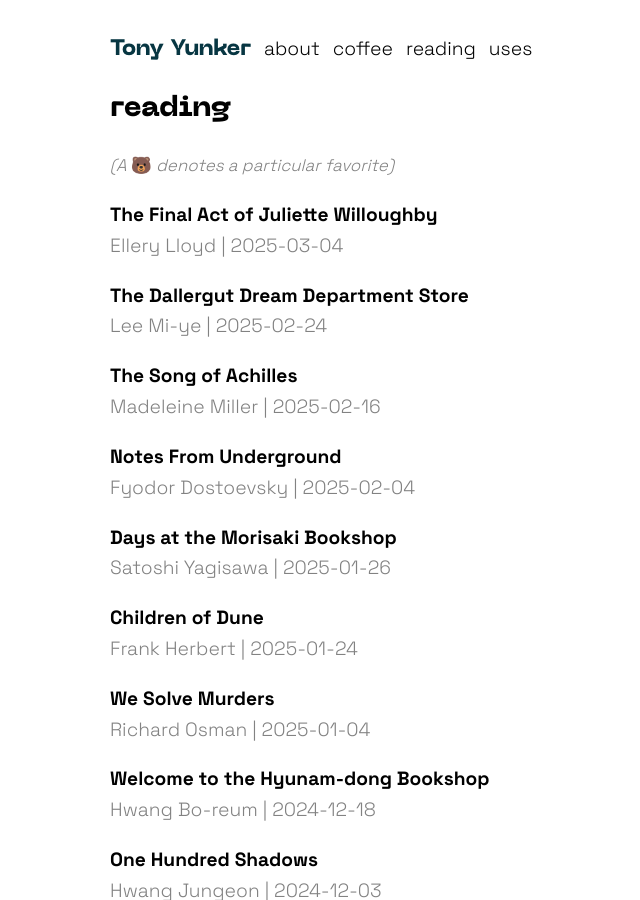
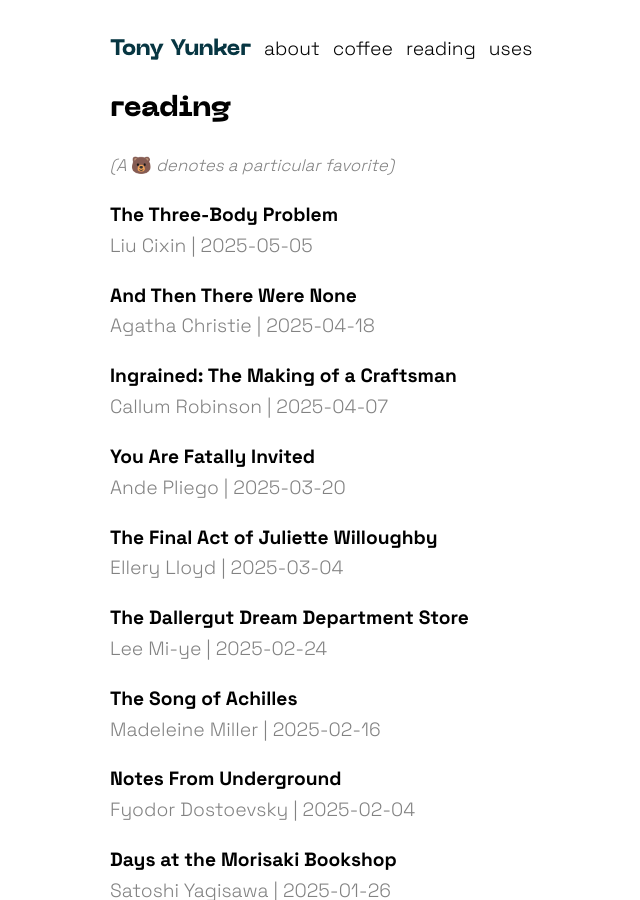
Before and after one commit to ayunker/ayunker.github.io, a Jekyll site: the page built from logs/reading.md, in a window 1280 px wide and 900 px high. Shown: the whole window, without its empty margins (130-770 px from the left). Built offline with Jekyll 4.4.1, drawn with Linux system fonts in a browser that asks for light colours.

Commit message:
UPDATE coffee and reading logs

```diff
--- a/logs/reading.md
+++ b/logs/reading.md
@@ -8,6 +8,18 @@ title: reading
   🐻
   <em>denotes a particular favorite)</em>
 </span>
+
+**The Three-Body Problem**\\
+<span class="grey-text">Liu Cixin \| 2025-05-05</span>
+
+**And Then There Were None**\\
+<span class="grey-text">Agatha Christie \| 2025-04-18</span>
+
+**Ingrained: The Making of a Craftsman**\\
+<span class="grey-text">Callum Robinson \| 2025-04-07</span>
+
+**You Are Fatally Invited**\\
+<span class="grey-text">Ande Pliego \| 2025-03-20</span>
 
 **The Final Act of Juliette Willoughby**\\
 <span class="grey-text">Ellery Lloyd \| 2025-03-04</span>
```
Also changed, not shown: logs/coffee.md (+12 -0 lines).
